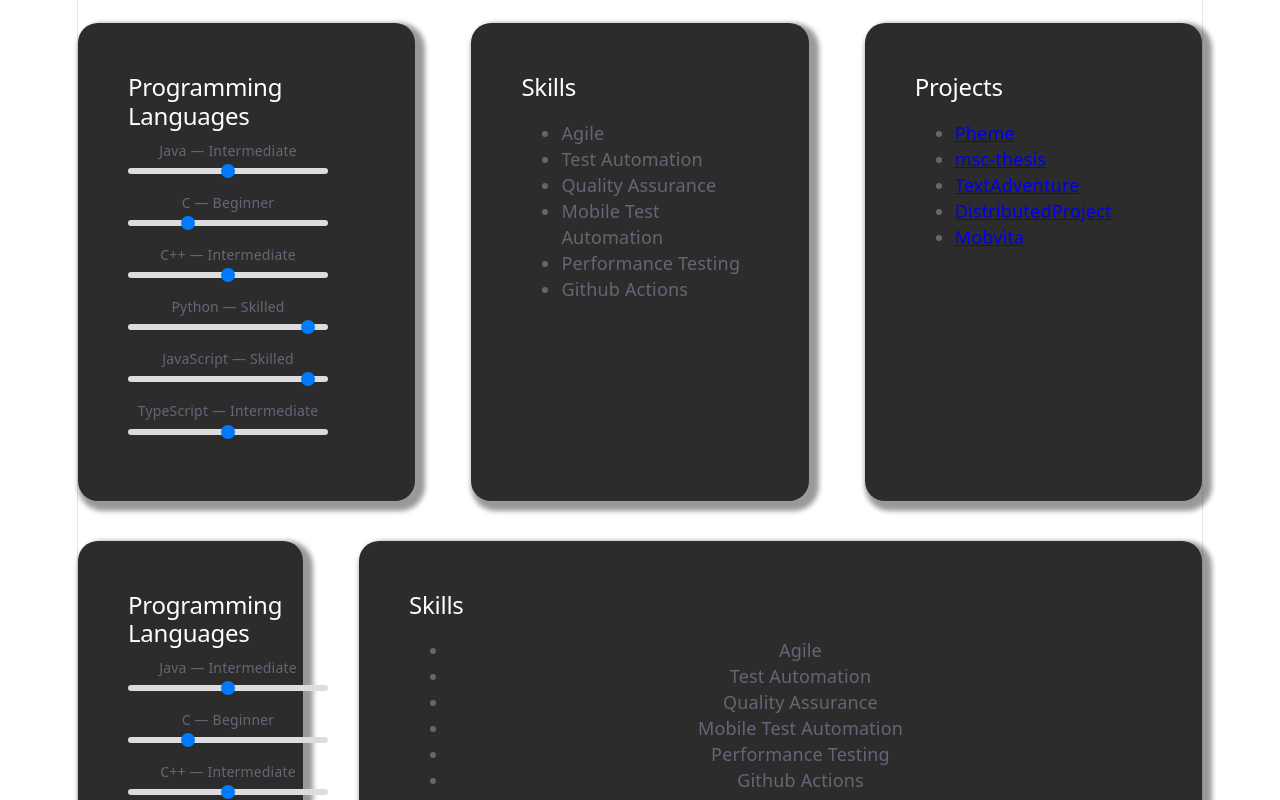
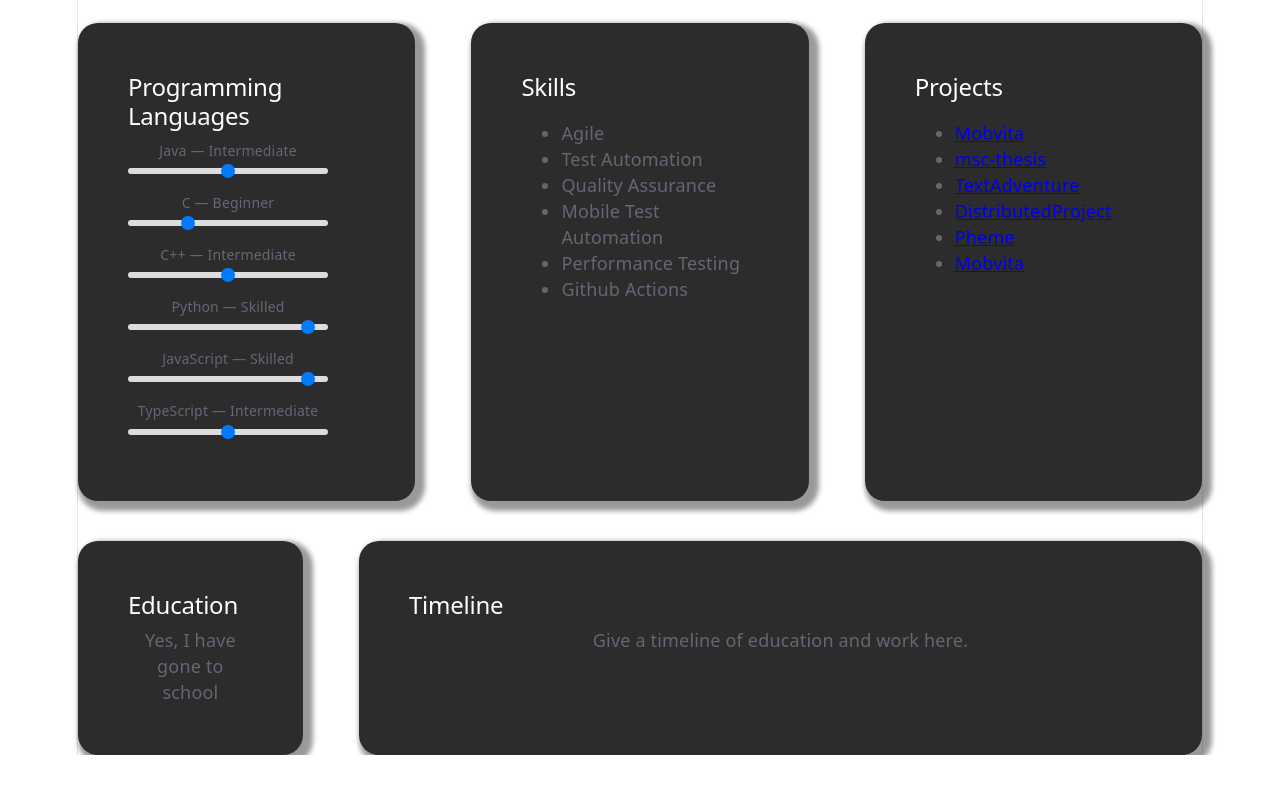
Before and after one commit to mfk99/CV, a React (Vite) app: page / in a window 1280 px wide. Shown: the part 680-1480 px from the top of the page. After the commit the page ends 1435 px from the top, so only its background shows below. Built offline with nearby package versions, Linux system fonts and the light colour scheme.

Commit message:
restructure

```diff
--- a/src/App.tsx
+++ b/src/App.tsx
@@ -1,133 +1,17 @@
-import { useState } from "react";
-import reactLogo from "./assets/react.svg";
-import viteLogo from "./assets/vite.svg";
-import heroImg from "./assets/hero.png";
 import "./App.css";
-import "./Header/Header";
-import Header from "./Header/Header";
+import "./components/header/Header";
+import Header from "./components/header/Header";
 import DotBackground from "./Background/Background";
-import Skills from "./Skills/Skills";
-import Timeline from "./Timeline/Timeline";
+import Skills from "./components/skills/Skills";
+import TimelineContainer from "./components/timeline/Timeline";
 
 function App() {
-  const [count, setCount] = useState(0);
-
   return (
     <>
       <Header />
       <Skills />
-      <Timeline />
+      <TimelineContainer />
       <DotBackground />
-    </>
-  );
-  return (
-    <>
-      <section id="center">
-        <div className="hero">
-          <img src={heroImg} className="base" width="170" height="179" alt="" />
-          <img src={reactLogo} className="framework" alt="React logo" />
-          <img src={viteLogo} className="vite" alt="Vite logo" />
-        </div>
-        <div>
-          <h1>Get started</h1>
-          <p>
-            Edit <code>src/App.tsx</code> and save to test <code>HMR</code>
-          </p>
-        </div>
-        <button
-          type="button"
-          className="counter"
-          onClick={() => setCount((count) => count + 1)}
-        >
-          Count is {count}
-        </button>
-      </section>
-
-      <div className="ticks"></div>
-
-      <section id="next-steps">
-        <div id="docs">
-          <svg className="icon" role="presentation" aria-hidden="true">
-            <use href="/icons.svg#documentation-icon"></use>
-          </svg>
-          <h2>Documentation</h2>
-          <p>Your questions, answered</p>
-          <ul>
-            <li>
-              <a href="https://vite.dev/" target="_blank">
-                <img className="logo" src={viteLogo} alt="" />
-                Explore Vite
-              </a>
-            </li>
-            <li>
-              <a href="https://react.dev/" target="_blank">
-                <img className="button-icon" src={reactLogo} alt="" />
-                Learn more
-              </a>
-            </li>
-          </ul>
-        </div>
-        <div id="social">
-          <svg className="icon" role="presentation" aria-hidden="true">
-            <use href="/icons.svg#social-icon"></use>
-          </svg>
-          <h2>Connect with us</h2>
-          <p>Join the Vite community</p>
-          <ul>
-            <li>
-              <a href="https://github.com/vitejs/vite" target="_blank">
-                <svg
-                  className="button-icon"
-                  role="presentation"
-                  aria-hidden="true"
-                >
-                  <use href="/icons.svg#github-icon"></use>
-                </svg>
-                GitHub
-              </a>
-            </li>
-            <li>
-              <a href="https://chat.vite.dev/" target="_blank">
-                <svg
-                  className="button-icon"
-                  role="presentation"
-                  aria-hidden="true"
-                >
-                  <use href="/icons.svg#discord-icon"></use>
-                </svg>
-                Discord
-              </a>
-            </li>
-            <li>
-              <a href="https://x.com/vite_js" target="_blank">
-                <svg
-                  className="button-icon"
-                  role="presentation"
-                  aria-hidden="true"
-                >
-                  <use href="/icons.svg#x-icon"></use>
-                </svg>
-                X.com
-              </a>
-            </li>
-            <li>
-              <a href="https://bsky.app/profile/vite.dev" target="_blank">
-                <svg
-                  className="button-icon"
-                  role="presentation"
-                  aria-hidden="true"
-                >
-                  <use href="/icons.svg#bluesky-icon"></use>
-                </svg>
-                Bluesky
-              </a>
-            </li>
-          </ul>
-        </div>
-      </section>
-
-      <div className="ticks"></div>
-      <section id="spacer"></section>
     </>
   );
 }
--- a/src/Skills/Skills.tsx
+++ /dev/null
@@ -1,152 +0,0 @@
-import "./Skills.css";
-import { motion } from "motion/react";
-
-export default function Skills() {
-  return (
-    <div id="skills-grid">
-      <motion.div
-        id="skills-container"
-        initial={{ opacity: 0 }}
-        animate={{ opacity: 1 }}
-        transition={{ duration: 1 }}
-      >
-        <h2 style={{ color: "#fff", textAlign: "left" }}>
-          Programming Languages
-        </h2>
-        <ProgrammingSkills />
-      </motion.div>
-      <motion.div id="skills-container">
-        <h2 style={{ color: "#fff", textAlign: "left" }}>Skills</h2>
-        <GeneralSkills />
-      </motion.div>
-      <motion.div id="skills-container">
-        <h2 style={{ color: "#fff", textAlign: "left" }}>Projects</h2>
-        <Projects />
-      </motion.div>
-    </div>
-  );
-}
-
-interface ProgrammingSkill {
-  language: string;
-  proficiency: "Beginner" | "Intermediate" | "Skilled";
-}
-
-const proficiencyMap = {
-  Beginner: 30,
-  Intermediate: 50,
-  Skilled: 90,
-};
-
-export function SkillLine({ language, proficiency }) {
-  const position = proficiencyMap[proficiency];
-
-  return (
-    <div style={{ marginBottom: "16px", width: "200px" }}>
-      <div style={{ marginBottom: "4px", fontSize: "14px" }}>
-        {language} — {proficiency}
-      </div>
-
-      <div
-        style={{
-          position: "relative",
-          height: "6px",
-          background: "#ddd",
-          borderRadius: "3px",
-        }}
-      >
-        {/* Animated dot */}
-        <motion.div
-          initial={{ left: 0 }}
-          animate={{ left: `${position}%` }}
-          transition={{ type: "spring", stiffness: 100 }}
-          style={{
-            position: "absolute",
-            top: "-4px",
-            width: "14px",
-            height: "14px",
-            borderRadius: "50%",
-            background: "#007bff",
-            transform: "translateX(-50%)",
-          }}
-        />
-      </div>
-    </div>
-  );
-}
-
-function ProgrammingSkills() {
-  let skills: ProgrammingSkill[] = [
-    { language: "Java", proficiency: "Intermediate" },
-    { language: "C", proficiency: "Beginner" },
-    { language: "C++", proficiency: "Intermediate" },
-    { language: "Python", proficiency: "Skilled" },
-    { language: "JavaScript", proficiency: "Skilled" },
-    { language: "TypeScript", proficiency: "Intermediate" },
-  ];
-  return (
-    <div>
-      {skills.map((skill) => (
-        <SkillLine
-          key={skill.language}
-          language={skill.language}
-          proficiency={skill.proficiency}
-        />
-      ))}
-    </div>
-  );
-}
-
-function GeneralSkills() {
-  let skills = [
-    "Agile",
-    "Test Automation",
-    "Quality Assurance",
-    "Mobile Test Automation",
-    "Performance Testing",
-    "Github Actions",
-  ];
-  return (
-    <ul style={{ textAlign: "left" }}>
-      {skills.map((skill) => (
-        <li>{skill}</li>
-      ))}
-    </ul>
-  );
-}
-
-interface Project {
-  name: string;
-  url: string;
-  description?: string;
-}
-
-function Projects() {
-  let projectList: Project[] = [
-    { name: "Pheme", url: "https://github.com/mfk99/Pheme" },
-    { name: "msc-thesis", url: "https://github.com/mfk99/msc-thesis-code" },
-    {
-      name: "TextAdventure",
-      url: "https://github.com/AnttiVainikka/TextAdventure",
-    },
-    {
-      name: "DistributedProject",
-      url: "https://github.com/AnttiVainikka/DistributedProject",
-    },
-    {
-      name: "Mobvita",
-      url: "https://github.com/UniversityOfHelsinkiCS/mobvita",
-    },
-  ];
-  return (
-    <ul style={{ textAlign: "left" }}>
-      {projectList.map((project) => (
-        <li>
-          <a href={project.url} target="_blank">
-            {project.name}
-          </a>
-        </li>
-      ))}
-    </ul>
-  );
-}
--- a/src/Header/Header.tsx
+++ b/src/components/header/Header.tsx
@@ -1,6 +1,6 @@
-import portraitImg from "../assets/portrait.jpg";
-import githubLogo from "../assets/github.svg";
-import linkedinLogo from "../assets/linkedin.svg";
+import portraitImg from "../../assets/portrait.jpg";
+import githubLogo from "../../assets/github.svg";
+import linkedinLogo from "../../assets/linkedin.svg";
 import { motion } from "motion/react";
 import "./Header.css";
 
@@ -66,7 +66,7 @@ export default function Header() {
                   <li>Reading</li>
                   <li>Gym</li>
                   <li>Computer hardware</li>
-                  <li></li>
+                  <li>Video games</li>
                 </ul>
               </div>
             </div>
--- a/src/Timeline/Timeline.tsx
+++ b/src/components/skills/Skills.tsx
@@ -1,11 +1,11 @@
+import "./Skills.css";
 import { motion } from "motion/react";
-import "./Timeline.css";
 
-export default function Timeline() {
+export default function Skills() {
   return (
-    <div id="timeline-grid">
+    <div id="skills-grid">
       <motion.div
-        id="timeline-container"
+        id="skills-container"
         initial={{ opacity: 0 }}
         animate={{ opacity: 1 }}
         transition={{ duration: 1 }}
@@ -15,9 +15,13 @@ export default function Timeline() {
         </h2>
         <ProgrammingSkills />
       </motion.div>
-      <motion.div id="timeline-container">
+      <motion.div id="skills-container">
         <h2 style={{ color: "#fff", textAlign: "left" }}>Skills</h2>
         <GeneralSkills />
+      </motion.div>
+      <motion.div id="skills-container">
+        <h2 style={{ color: "#fff", textAlign: "left" }}>Projects</h2>
+        <Projects />
       </motion.div>
     </div>
   );
@@ -34,7 +38,7 @@ const proficiencyMap = {
   Skilled: 90,
 };
 
-export function SkillLine({ language, proficiency }) {
+export function SkillLine({ language, proficiency }: ProgrammingSkill) {
   const position = proficiencyMap[proficiency];
 
   return (
@@ -103,7 +107,7 @@ function GeneralSkills() {
     "Github Actions",
   ];
   return (
-    <ul>
+    <ul style={{ textAlign: "left" }}>
       {skills.map((skill) => (
         <li>{skill}</li>
       ))}
@@ -119,7 +123,11 @@ interface Project {
 
 function Projects() {
   let projectList: Project[] = [
-    { name: "Pheme", url: "https://github.com/mfk99/Pheme" },
+    {
+      name: "Mobvita",
+      url: "https://github.com/UniversityOfHelsinkiCS/mobvita",
+    },
+
     { name: "msc-thesis", url: "https://github.com/mfk99/msc-thesis-code" },
     {
       name: "TextAdventure",
@@ -129,13 +137,14 @@ function Projects() {
       name: "DistributedProject",
       url: "https://github.com/AnttiVainikka/DistributedProject",
     },
+    { name: "Pheme", url: "https://github.com/mfk99/Pheme" },
     {
       name: "Mobvita",
       url: "https://github.com/UniversityOfHelsinkiCS/mobvita",
     },
   ];
   return (
-    <ul>
+    <ul style={{ textAlign: "left" }}>
       {projectList.map((project) => (
         <li>
           <a href={project.url} target="_blank">
--- /dev/null
+++ b/src/components/timeline/Timeline.tsx
@@ -0,0 +1,30 @@
+import { motion } from "motion/react";
+import "./Timeline.css";
+
+export default function TimelineContainer() {
+  return (
+    <div id="timeline-grid">
+      <motion.div
+        id="timeline-container"
+        initial={{ opacity: 0 }}
+        animate={{ opacity: 1 }}
+        transition={{ duration: 1 }}
+      >
+        <h2 style={{ color: "#fff", textAlign: "left" }}>Education</h2>
+        <Education />
+      </motion.div>
+      <motion.div id="timeline-container">
+        <h2 style={{ color: "#fff", textAlign: "left" }}>Timeline</h2>
+        <Timeline />
+      </motion.div>
+    </div>
+  );
+}
+
+function Education() {
+  return <div>Yes, I have gone to school</div>;
+}
+
+function Timeline() {
+  return <div>Give a timeline of education and work here.</div>;
+}
```
Also changed, not shown: src/components/header/Header.css (renamed from src/Header/Header.css), src/components/skills/Skills.css (renamed from src/Skills/Skills.css), src/components/timeline/Timeline.css (renamed from src/Timeline/Timeline.css), 1 other file (tests, documents, lock files or other folders).
